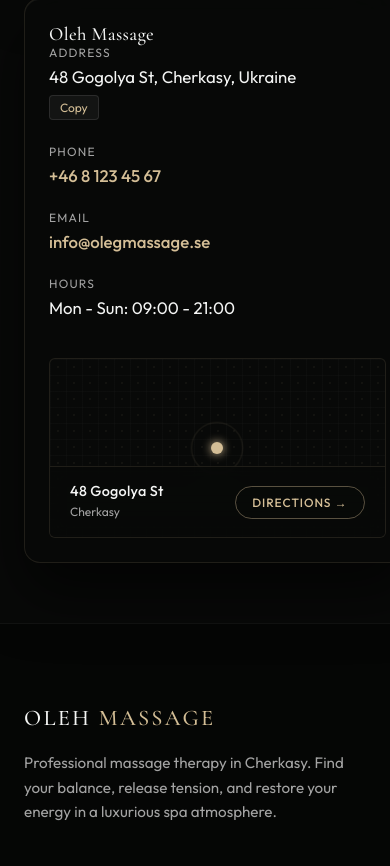
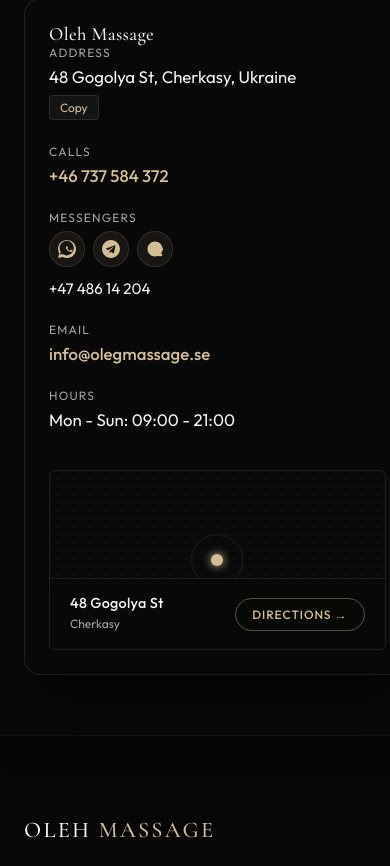
Before and after one commit to echopro-create/andrey-bygg, a Next.js app: page /en/contacts in a window 390 px wide. Shown: the part 1198-2064 px from the top of the page. Built offline with nearby package versions, Linux system fonts and the light colour scheme; no server answers.

Commit message:
style: fix mobile navigation and update calls and messenger numbers in contacts

```diff
--- a/src/app/[lng]/contacts/ContactsClient.tsx
+++ b/src/app/[lng]/contacts/ContactsClient.tsx
@@ -334,6 +334,44 @@ function ContactsForm({ dict }: ContactsClientProps) {
             </div>
 
             <div className="info-item-row">
+              <span className="info-item-label">{dict.contacts.messengersLabel || 'Messengers'}</span>
+              <div className="info-item-val messengers-container">
+                <a
+                  href="https://wa.me/4748614204"
+                  target="_blank"
+                  rel="noopener noreferrer"
+                  className="messenger-link"
+                  title="WhatsApp"
+                >
+                  <svg viewBox="0 0 24 24" fill="currentColor">
+                    <path d="M.057 24l1.687-6.163c-1.041-1.804-1.588-3.849-1.587-5.946C.06 5.348 5.397.01 12.008.01c3.202.001 6.212 1.246 8.477 3.514 2.266 2.268 3.507 5.28 3.505 8.484-.004 6.657-5.34 11.997-11.953 11.997-2.005-.001-3.973-.502-5.724-1.455L0 24zm6.59-4.846c1.6.95 3.188 1.449 4.625 1.451 5.403.002 9.803-4.394 9.806-9.8.001-2.618-1.01-5.079-2.846-6.917C16.4 1.849 13.907 1.013 11.99 1.013c-5.41 0-9.813 4.4-9.816 9.804-.001 1.902.504 3.753 1.464 5.36l-.994 3.63 3.722-.975zm13.123-5.267c-.29-.145-1.716-.847-1.98-.943-.264-.096-.456-.145-.648.145-.19.29-.74.943-.907 1.135-.166.19-.333.215-.623.07-1.285-.64-2.13-1.06-2.975-2.51-.23-.396.23-.367.659-1.22.072-.145.036-.271-.018-.38-.054-.109-.456-1.1-.624-1.514-.165-.397-.33-.342-.456-.342-.117-.006-.252-.006-.388-.006-.136 0-.356.05-.542.253-.186.204-.71.693-.71 1.69 0 1.002.722 1.968.822 2.102.1.13 1.42 2.167 3.44 3.04.48.207.857.33 1.15.424.483.153.924.13 1.272.078.388-.058 1.716-.701 1.957-1.378.24-.678.24-1.258.17-1.378-.073-.12-.265-.192-.556-.337z" />
+                  </svg>
+                </a>
+                <a
+                  href="https://t.me/+4748614204"
+                  target="_blank"
+                  rel="noopener noreferrer"
+                  className="messenger-link"
+                  title="Telegram"
+                >
+                  <svg viewBox="0 0 24 24" fill="currentColor">
+                    <path d="M11.944 0C5.344 0 0 5.344 0 12c0 6.656 5.344 12 11.944 12 6.6 0 12-5.344 12-12 0-6.656-5.4-12-12-12zm5.892 8.136l-1.92 9.072c-.144.648-.528.804-1.068.504l-2.928-2.16-1.416 1.368c-.156.156-.288.288-.6.288l.204-3.036 5.52-4.992c.24-.216-.048-.336-.372-.12l-6.816 4.296-2.94-.924c-.636-.204-.648-.636.132-.936l11.496-4.428c.528-.192.996.12.804.972z" />
+                  </svg>
+                </a>
+                <a
+                  href="viber://chat?number=%2B4748614204"
+                  className="messenger-link"
+                  title="Viber"
+                >
+                  <svg viewBox="0 0 24 24" fill="currentColor">
+                    <path d="M19.7 17.5c-.7-.4-1.8-1-2.4-.7-.6.3-.9 1.1-1.3 1.4-.3.2-.6.1-.9-.1-1.2-.7-2.2-1.7-2.9-2.9-.2-.3-.3-.6-.1-.9.3-.4 1.1-.7 1.4-1.3.3-.6-.3-1.7-.7-2.4-.4-.7-.8-1.5-1.5-1.5-.6 0-1.2.6-1.5 1.1-.8 1.3-.9 3 .1 4.7 1.5 2.6 3.6 4.7 6.2 6.2 1.7 1 3.4.9 4.7.1.5-.3 1.1-.9 1.1-1.5 0-.7-.8-1.1-1.5-1.5zm-3.5-9.6c2.7.3 4.9 2.5 5.2 5.2.1.4.4.7.8.7s.7-.3.7-.8c-.4-3.4-3.1-6.1-6.5-6.5-.4-.1-.8.2-.8.6.1.4.3.8.6.8zm-1.8 1.8c1.5.3 2.7 1.5 3 3 .1.4.4.6.8.6s.7-.3.7-.8c-.4-2.2-2.1-3.9-4.3-4.3-.4-.1-.8.2-.8.6 0 .5.3.8.6.9zM12 2C6.5 2 2 6.5 2 12s4.5 10 10 10 10-4.5 10-10S17.5 2 12 2z" />
+                  </svg>
+                </a>
+                <span className="messengers-number">+47 486 14 204</span>
+              </div>
+            </div>
+
+            <div className="info-item-row">
               <span className="info-item-label">{dict.contacts.emailLabel || 'Email'}</span>
               <a href={`mailto:${dict.contacts.email}`} className="info-item-val link-gold">
                 {dict.contacts.email}
--- a/src/app/globals.css
+++ b/src/app/globals.css
@@ -683,17 +683,18 @@ select.form-control {
   top: 0;
   right: 0;
   width: 100%;
-  max-width: 320px;
+  max-width: 360px;
   height: 100vh;
-  background: var(--glass-bg);
-  backdrop-filter: blur(var(--glass-blur));
-  -webkit-backdrop-filter: blur(var(--glass-blur));
-  border-left: 1px solid var(--glass-border);
+  background: #080908;
+  border-left: 1px solid rgba(var(--primary-rgb), 0.15);
+  box-shadow: -10px 0 30px rgba(0, 0, 0, 0.5);
   z-index: 99;
   transform: translateX(100%);
   visibility: hidden;
   transition: transform 0.4s cubic-bezier(0.25, 0.8, 0.25, 1), visibility 0.4s;
-  padding: 100px 32px 40px;
+  padding: calc(80px + env(safe-area-inset-top, 20px)) 24px calc(30px + env(safe-area-inset-bottom, 20px));
+  overflow-y: auto;
+  -webkit-overflow-scrolling: touch;
 }
 
 .mobile-drawer.active {
@@ -704,32 +705,45 @@ select.form-control {
 .mobile-nav {
   display: flex;
   flex-direction: column;
-  gap: 24px;
+  justify-content: center;
+  align-items: center;
+  gap: 28px;
   height: 100%;
 }
 
 .mobile-nav-link {
-  font-family: var(--font-body);
-  font-size: 1.1rem;
-  font-weight: 400;
-  letter-spacing: 0.05em;
+  font-family: var(--font-title);
+  font-size: 1.3rem;
+  font-weight: 300;
+  letter-spacing: 0.15em;
   text-transform: uppercase;
   color: var(--text-color);
   padding: 8px 0;
-  border-bottom: 1px solid rgba(var(--text-color-rgb), 0.05);
+  border-bottom: none;
+  transition: color var(--transition-fast);
+}
+
+.mobile-nav-link:hover,
+.mobile-nav-link:active {
+  color: var(--primary);
 }
 
 .mobile-book-btn {
-  margin-top: 16px;
+  margin-top: 12px;
+  width: 100%;
+  text-align: center;
+  padding: 14px 28px;
 }
 
 .mobile-lang-wrapper {
-  margin-top: auto;
-  display: flex;
-  flex-direction: column;
+  margin-top: 40px;
+  display: flex;
+  flex-direction: column;
+  align-items: center;
   gap: 12px;
-  border-top: 1px solid rgba(var(--text-color-rgb), 0.1);
+  border-top: 1px solid rgba(var(--primary-rgb), 0.15);
   padding-top: 24px;
+  width: 100%;
 }
 
 .mobile-lang-label {
@@ -769,6 +783,25 @@ select.form-control {
   background: var(--primary);
   color: var(--background);
   box-shadow: 0 4px 10px rgba(var(--primary-rgb), 0.2);
+}
+
+@media (max-width: 576px) {
+  .mobile-drawer {
+    max-width: 100%;
+    border-left: none;
+  }
+}
+
+body.mobile-drawer-open .logo {
+  position: relative;
+  z-index: 101;
+}
+
+body.mobile-drawer-open .custom-lang-selector {
+  opacity: 0;
+  visibility: hidden;
+  pointer-events: none;
+  transition: opacity 0.3s ease, visibility 0.3s ease;
 }
 
 @media (max-width: 1024px) {
@@ -2307,6 +2340,57 @@ select.form-control {
   .copy-btn { align-self: flex-start; }
 }
 
+/* Messengers styles (Calls and Social links) */
+.messengers-container {
+  display: flex;
+  align-items: center;
+  gap: 12px;
+  flex-wrap: wrap;
+}
+
+.messenger-link {
+  display: inline-flex;
+  align-items: center;
+  justify-content: center;
+  width: 36px;
+  height: 36px;
+  border-radius: 50%;
+  background: rgba(var(--primary-rgb), 0.08);
+  border: 1px solid rgba(var(--primary-rgb), 0.15);
+  color: var(--primary);
+  transition: all var(--transition-fast);
+}
+
+.messenger-link:hover {
+  background: var(--primary);
+  color: var(--background);
+  transform: translateY(-2px);
+  box-shadow: 0 4px 12px rgba(var(--primary-rgb), 0.3);
+}
+
+.messenger-link svg {
+  width: 18px;
+  height: 18px;
+}
+
+.messengers-number {
+  font-family: var(--font-body);
+  font-size: 0.95rem;
+  color: var(--text-color);
+  margin-left: 4px;
+}
+
+@media (max-width: 480px) {
+  .messengers-container {
+    gap: 8px;
+  }
+  .messengers-number {
+    width: 100%;
+    margin-left: 0;
+    margin-top: 4px;
+  }
+}
+
 /* ------------------ Footer ------------------ */
 .site-footer {
   background-color: var(--footer-bg);
@@ -2468,7 +2552,9 @@ select.form-control {
     display: block;
     position: fixed;
     inset: 0;
-    background: rgba(0, 0, 0, 0.5);
+    background: rgba(0, 0, 0, 0.6);
+    backdrop-filter: blur(8px);
+    -webkit-backdrop-filter: blur(8px);
     z-index: 98;
   }
 }
--- a/src/components/Footer.tsx
+++ b/src/components/Footer.tsx
@@ -57,10 +57,18 @@ export default function Footer({ dict, lng }: FooterProps) {
               <span>{dict.contacts.address}</span>
             </li>
             <li>
-              <svg width="16" height="16" viewBox="0 0 24 24" fill="none" stroke="currentColor" strokeWidth="1.5" className="info-icon">
+              <svg width="16" height="16" viewBox="0 0 24 24" fill="none" stroke="currentColor" strokeWidth="1.5" className="info-icon" style={{ marginTop: '4px' }}>
                 <path strokeLinecap="round" strokeLinejoin="round" d="M2.25 6.75c0 8.284 6.716 15 15 15h2.25a2.25 2.25 0 0 0 2.25-2.25v-1.372c0-.516-.351-.966-.852-1.091l-4.423-1.106c-.44-.11-.902.055-1.173.417l-.97 1.293c-2.82-1.587-5.18-3.95-6.77-6.77l1.293-.97c.362-.271.528-.833.417-1.173L6.963 3.102a1.125 1.125 0 0 0-1.091-.852H4.5A2.25 2.25 0 0 0 2.25 4.5v2.25Z" />
               </svg>
-              <a href={`tel:${dict.contacts.phone}`} className="hover-gold">{dict.contacts.phone}</a>
+              <div>
+                <a href={`tel:${dict.contacts.phone}`} className="hover-gold" style={{ display: 'block' }}>{dict.contacts.phone}</a>
+                <span style={{ fontSize: '0.8rem', color: 'var(--text-muted)', display: 'block', marginTop: '4px' }}>
+                  WA/TG/Viber:{' '}
+                  <a href="https://wa.me/4748614204" target="_blank" rel="noopener noreferrer" className="hover-gold">
+                    +47 486 14 204
+                  </a>
+                </span>
+              </div>
             </li>
             <li>
               <svg width="16" height="16" viewBox="0 0 24 24" fill="none" stroke="currentColor" strokeWidth="1.5" className="info-icon">
--- a/src/dictionaries/en.json
+++ b/src/dictionaries/en.json
@@ -244,7 +244,7 @@
     "accent": "book a session",
     "subtitle": "Book your session online or reach out via phone. Our private studio is located in the heart of Cherkasy.",
     "address": "48 Gogolya St, Cherkasy, Ukraine",
-    "phone": "+46 8 123 45 67",
+    "phone": "+46 737 584 372",
     "email": "info@olegmassage.se",
     "hours": "Mon - Sun: 09:00 - 21:00",
     "formTitle": "Send a Request",
@@ -265,7 +265,8 @@
       "timeRequired": "Please select a time for the session"
     },
     "addressLabel": "Address",
-    "phoneLabel": "Phone",
+    "phoneLabel": "Calls",
+    "messengersLabel": "Messengers",
     "emailLabel": "Email",
     "hoursLabel": "Hours",
     "copy": "Copy",
--- a/src/dictionaries/no.json
+++ b/src/dictionaries/no.json
@@ -244,7 +244,7 @@
     "accent": "bestill time",
     "subtitle": "Bestill time på nett eller ta kontakt via telefon. Vårt private studio ligger i hjertet av Tsjerkasy.",
     "address": "Gogolya St 48, Tsjerkasy, Ukraina",
-    "phone": "+46 8 123 45 67",
+    "phone": "+46 737 584 372",
     "email": "info@olegmassage.se",
     "hours": "Man - Søn: 09:00 - 21:00",
     "formTitle": "Send en forespørsel",
@@ -265,7 +265,8 @@
       "timeRequired": "Vennligst velg et tidspunkt for timen"
     },
     "addressLabel": "Adresse",
-    "phoneLabel": "Telefon",
+    "phoneLabel": "Anrop",
+    "messengersLabel": "Meldingstjenester",
     "emailLabel": "E-post",
     "hoursLabel": "Åpningstider",
     "copy": "Kopier",
--- a/src/dictionaries/ru.json
+++ b/src/dictionaries/ru.json
@@ -244,7 +244,7 @@
     "accent": "запись на сеанс",
     "subtitle": "Запишитесь на сеанс онлайн или свяжитесь с нами по телефону. Наш частный кабинет расположен в самом центре Черкасс.",
     "address": "Украина, Черкассы, ул. Гоголя 48",
-    "phone": "+46 8 123 45 67",
+    "phone": "+46 737 584 372",
     "email": "info@olegmassage.se",
     "hours": "Пн - Вс: 09:00 - 21:00",
     "formTitle": "Отправить заявку",
@@ -265,7 +265,8 @@
       "timeRequired": "Пожалуйста, выберите время сеанса"
     },
     "addressLabel": "Адрес",
-    "phoneLabel": "Телефон",
+    "phoneLabel": "Звонки",
+    "messengersLabel": "Мессенджеры",
     "emailLabel": "Email",
     "hoursLabel": "Время работы",
     "copy": "Копировать",
--- a/src/dictionaries/sv.json
+++ b/src/dictionaries/sv.json
@@ -244,7 +244,7 @@
     "accent": "boka tid",
     "subtitle": "Boka din tid online eller kontakta oss via telefon. Vår privata studio ligger i hjärtat av Tjerkasy.",
     "address": "Gogolya St 48, Tjerkasy, Ukraina",
-    "phone": "+46 8 123 45 67",
+    "phone": "+46 737 584 372",
     "email": "info@olegmassage.se",
     "hours": "Mån - Sön: 09:00 - 21:00",
     "formTitle": "Skicka en förfrågan",
@@ -265,7 +265,8 @@
       "timeRequired": "Vänligen välj en tid för sessionen"
     },
     "addressLabel": "Adress",
-    "phoneLabel": "Telefon",
+    "phoneLabel": "Samtal",
+    "messengersLabel": "Messengers",
     "emailLabel": "E-post",
     "hoursLabel": "Öppettider",
     "copy": "Kopiera",
```
